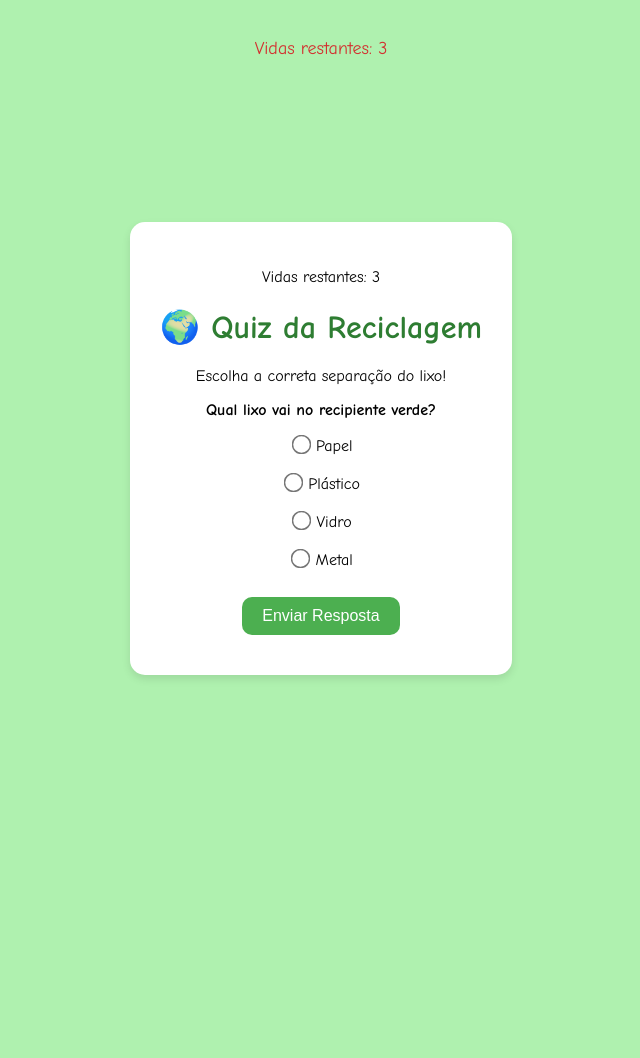
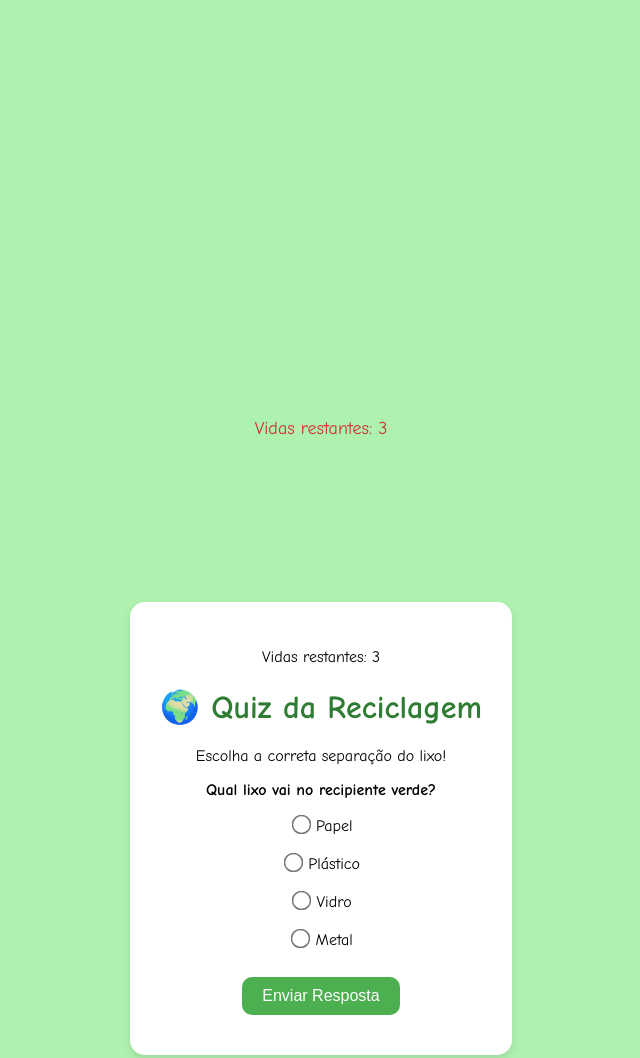
Before and after one commit to arthurschmeling/yaswer, a plain HTML site: page quiz/quiz.html in a window 1280 px wide. Shown: the top 1058 px of the page, without its empty margins (319-959 px from the left). Before the commit the page ends 840 px from the top, so only its background shows below. Drawn offline with Linux system fonts and the light colour scheme.

Commit message:
Update style.css

```diff
--- a/quiz/style.css
+++ b/quiz/style.css
@@ -2,7 +2,7 @@ body {
    background: rgb(175, 241, 175);
   font-family: 'comic sans ms', cursive, sans-serif;
   margin: 0;
-  padding: 20px;
+  padding: 400px;
   text-align: center;
 }
 
```
